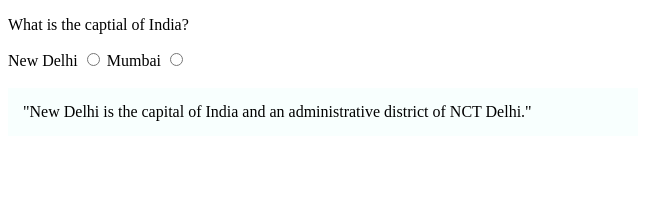
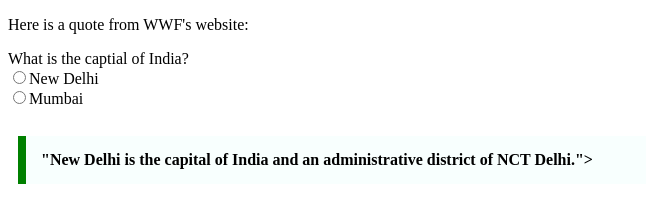
Before and after one commit to acciojob/trivia-MajetiSaiSowjanya, a website: page main.html in a window 1280 px wide. Shown: the whole page, without its empty margins (0-646 px from the left). Drawn offline with Linux system fonts and the light colour scheme.

Commit message:
created a submission

```diff
--- a/main.html
+++ b/main.html
@@ -4,23 +4,38 @@
 
 <head>
 	<link rel="stylesheet" href="styles.css">
+	<style>
+	blockquote{
+	width:600px;
+	margin:10px;
+	padding:15px;
+	border-left:8px solid green;
+	background-color:	 #f8fffe;
+	font-weight:Bold;
+	}
+		</style>
 </head>
 
 <body>
 	<!-- the entire body must be written by student -->
     <script type="text/javascript" src="./script.js">
 </script>
-	<p> What is the captial of India?</p>
-	<label for="New Delhi"> New Delhi </label>
-	<input type="radio" name="Capital" id="Capital" value="New Delhi">
-	<label for="Mumbai"> Mumbai </label>
-	<input type="radio" name="Capital" id="Capital" value="Mumbai">
+		<p>Here is a quote from WWF's website:</p>
+
+	 What is the captial of India?
+	<br>
+	<label for="New Delhi">
+	<input type="radio" id="New Delhi" name="Capital" value="New Delhi">New Delhi</label>
+	<br>
+	<label for="Mumbai">
+	<input type="radio" id="Mumbai" name="Capital"value="Mumbai">Mumbai</label>
 <br>
 	<br>
 
-	<div id="main">
 
-	 "New Delhi is the capital of India and an administrative district of NCT Delhi."
+<blockquote cite=" Wikipedia">
+ "New Delhi is the capital of India and an administrative district of NCT Delhi.">
+</blockquote>
 	</div>
 </body>
 
--- a/styles.css
+++ b/styles.css
@@ -1,7 +1,2 @@
 
 /* Your CSS Code here. */
-
-#main{
- width:600px;
- padding:15px;
- background-color:	 #f8fffe;
```
